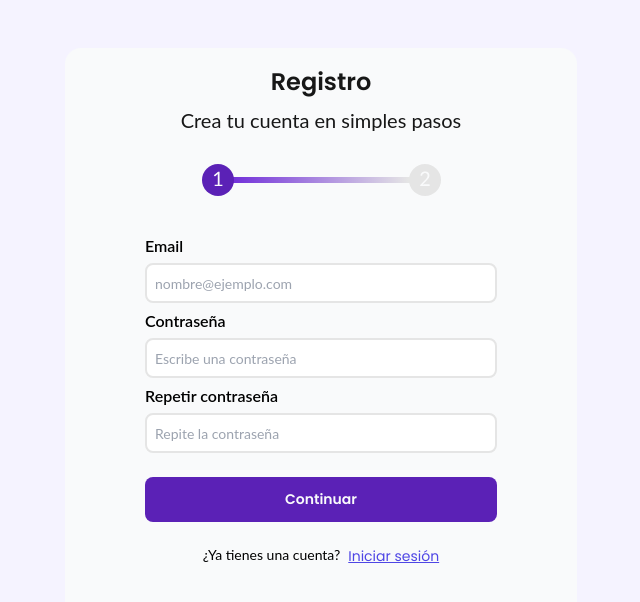
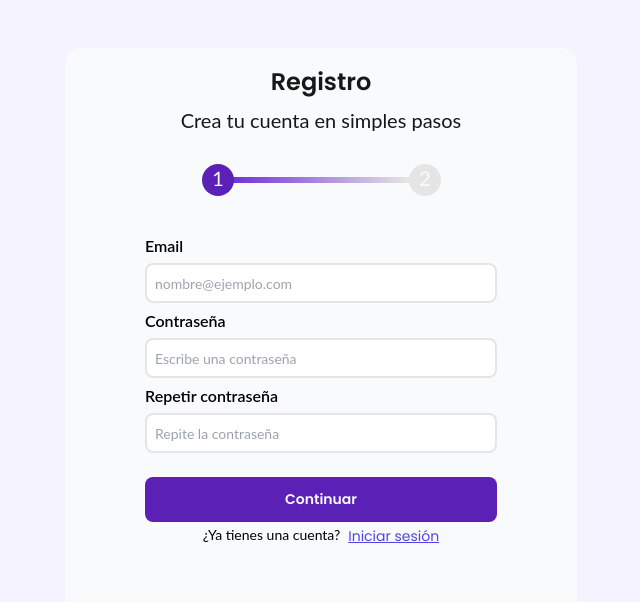
Before and after one commit to No-Country/c9-56-t-mern, a React (Vite) app in the folder frontend/: page /register in a window 1280 px wide. Shown: the top 602 px of the page, without its empty margins (319-959 px from the left). Built offline with nearby package versions, Linux system fonts and the light colour scheme; no server answers; a web font is replaced by a local one.

Commit message:
add(RegisterFormStep2):Form div width limits

```diff
--- a/frontend/src/components/registerForm/RegisterForm.jsx
+++ b/frontend/src/components/registerForm/RegisterForm.jsx
@@ -85,7 +85,7 @@ const RegisterForm = (props) => {
 
           {getInfoPerPage()}
 
-          <div className="flex w-full justify-center mt-6">
+          <div className="flex justify-center mt-6 lg:m-0 lg:py-1">
             <p className="text-caption font-caption mr-2">
               ¿Ya tienes una cuenta?{" "}
             </p>
--- a/frontend/src/components/registerForm/RegisterFormStep2.jsx
+++ b/frontend/src/components/registerForm/RegisterFormStep2.jsx
@@ -44,7 +44,7 @@ const RegisterFormStep2 = (props) => {
 
   return (
     <div className="max-w-sm w-full m-auto pb-10">
-      <form onSubmit={handleSubmit(onSubmit)}>
+      <form className="lg:px-7" onSubmit={handleSubmit(onSubmit)}>
         <div>
           <InputForm
             label={"Nombre de usuario"}
```
